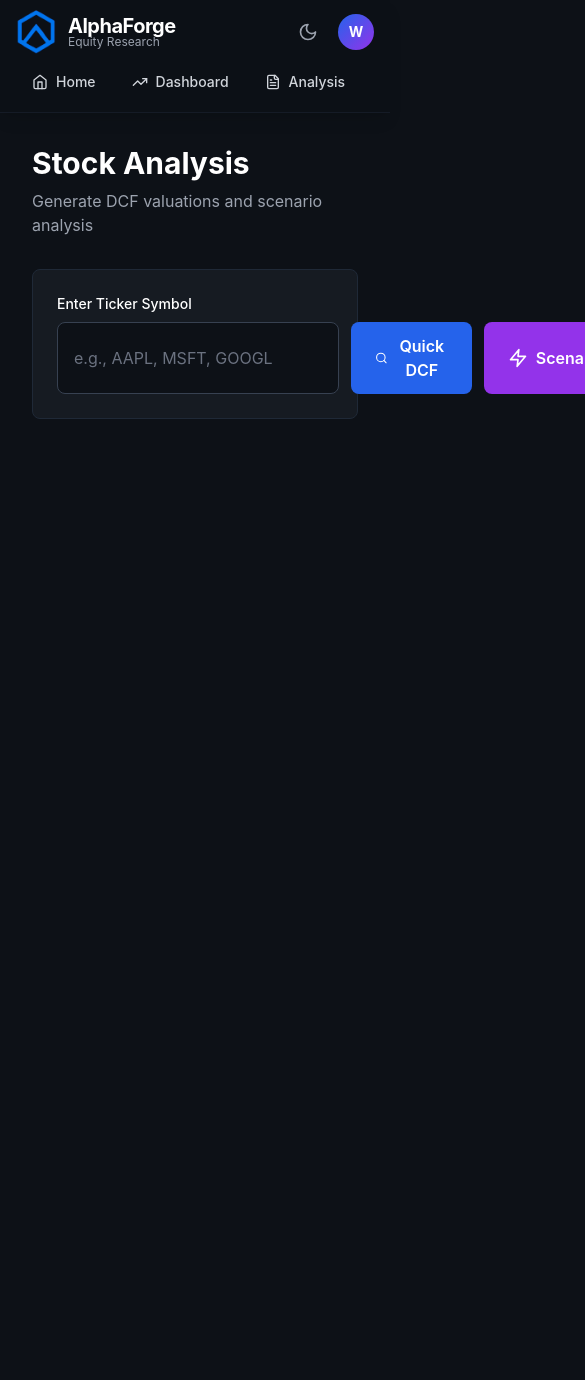
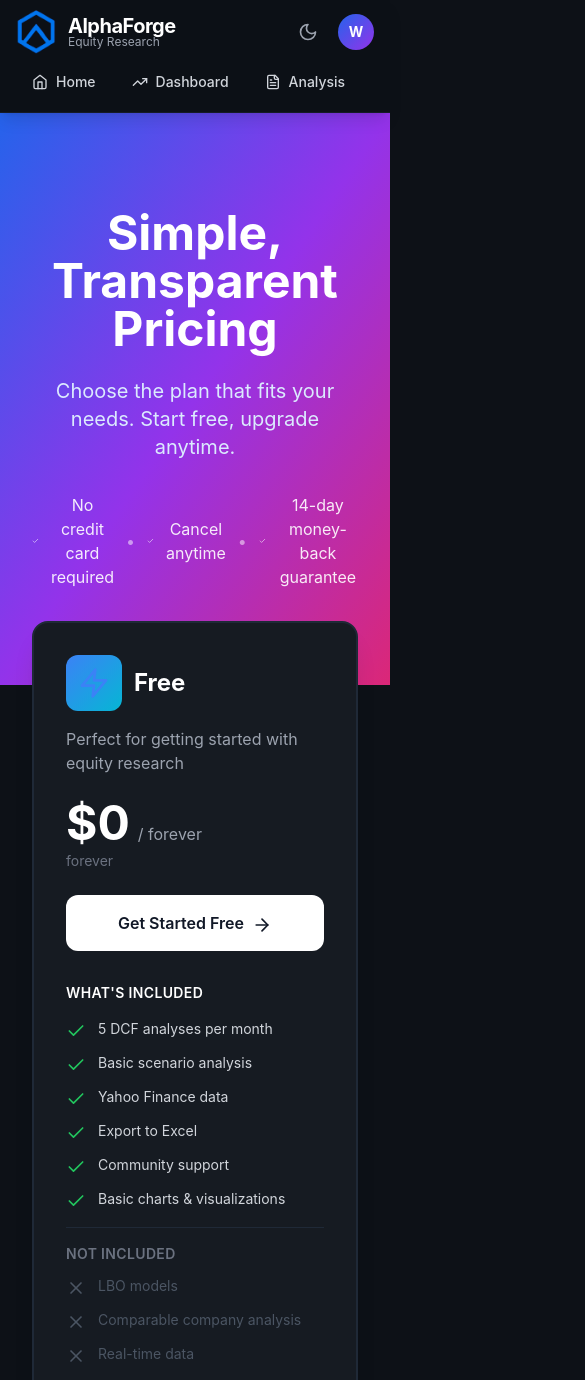
Before and after one commit to Williyami/AlphaForge, a Next.js app in the folder frontend/: page /pricing in a window 390 px wide. Shown: the top 1380 px of the page, 585 px wide, since content can reach past the window. Before the commit the page ends 957 px from the top, so only its background shows below. Built offline with nearby package versions, Linux system fonts and the light colour scheme.

Commit message:
Pricing Page

```diff
--- a/frontend/src/app/pricing/page.tsx
+++ b/frontend/src/app/pricing/page.tsx
@@ -1,268 +1,315 @@
-import { useState } from 'react';
-import { Search, DollarSign, Calendar, Zap, TrendingUp, BarChart3, Download, Save, CheckCircle } from 'lucide-react';
-import { BearIcon, BaseIcon, BullIcon } from '@/components/Icons';
-import { RevenueGrowthChart, FCFWaterfallChart, ScenarioComparisonChart, ValuationBreakdownChart } from '@/components/Charts';
-import { exportDCFToExcel, exportScenariosToExcel } from '@/lib/exportToExcel';
+"use client";
 
-export default function Analysis() {
-  const [ticker, setTicker] = useState('');
-  const [loading, setLoading] = useState(false);
-  const [results, setResults] = useState<any>(null);
-  const [scenarios, setScenarios] = useState<any>(null);
-  const [error, setError] = useState('');
-  const [showScenarios, setShowScenarios] = useState(false);
-  const [saveStatus, setSaveStatus] = useState<'idle' | 'saving' | 'saved' | 'error'>('idle');
+import { Check, X, Zap, Crown, Building2, ArrowRight } from 'lucide-react';
+import Link from 'next/link';
 
-  const handleAnalysis = async (includeScenarios = false) => {
-    if (!ticker.trim()) {
-      setError('Please enter a ticker symbol');
-      return;
-    }
-
-    setLoading(true);
-    setError('');
-    setResults(null);
-    setScenarios(null);
-
-    try {
-      const API_URL = process.env.NEXT_PUBLIC_API_URL || 'http://localhost:8000';
-
-      if (includeScenarios) {
-        const response = await fetch(`${API_URL}/api/v1/analysis/scenarios`, {
-          method: 'POST',
-          headers: { 'Content-Type': 'application/json' },
-          body: JSON.stringify({ ticker: ticker.toUpperCase() })
-        });
-
-        if (!response.ok) throw new Error('Failed to fetch scenarios');
-
-        const data = await response.json();
-        setScenarios(data);
-        setShowScenarios(true);
-      } else {
-        const response = await fetch(`${API_URL}/api/v1/analysis/quick`, {
-          method: 'POST',
-          headers: { 'Content-Type': 'application/json' },
-          body: JSON.stringify({ ticker: ticker.toUpperCase() })
-        });
-
-        if (!response.ok) throw new Error('Failed to fetch analysis');
-
-        const data = await response.json();
-        setResults(data);
-        setShowScenarios(false);
-      }
-    } catch (err: any) {
-      setError(err.message || 'An error occurred');
-    } finally {
-      setLoading(false);
-    }
-  };
-
-  const handleExport = () => {
-    if (showScenarios && scenarios) {
-      exportScenariosToExcel(scenarios);
-    } else if (results) {
-      exportDCFToExcel(results);
-    }
-  };
-
-  const handleSave = async () => {
-    setSaveStatus('saving');
-
-    try {
-      const API_URL = process.env.NEXT_PUBLIC_API_URL || 'http://localhost:8000';
-
-      const dataToSave = showScenarios ? {
-        ticker: scenarios.ticker,
-        company_name: scenarios.company_name,
-        current_price: scenarios.current_price,
-        fair_value: scenarios.scenarios.base.value_per_share,
-        upside_percent: scenarios.scenarios.base.upside,
-        enterprise_value: scenarios.base_case.enterprise_value,
-        equity_value: scenarios.base_case.equity_value,
-        dcf_results: scenarios
-      } : {
-        ticker: results.ticker,
-        company_name: results.company_name,
-        current_price: results.current_price,
-        fair_value: results.dcf_results.value_per_share,
-        upside_percent: results.upside,
-        enterprise_value: results.dcf_results.enterprise_value,
-        equity_value: results.dcf_results.equity_value,
-        dcf_results: results.dcf_results
-      };
-
-      const response = await fetch(`${API_URL}/api/v1/saved/dcf/save`, {
-        method: 'POST',
-        headers: { 'Content-Type': 'application/json' },
-        body: JSON.stringify(dataToSave)
-      });
-
-      if (response.ok) {
-        setSaveStatus('saved');
-        setTimeout(() => setSaveStatus('idle'), 3000);
-      } else {
-        throw new Error('Failed to save');
-      }
-    } catch (error) {
-      console.error('Error saving analysis:', error);
-      setSaveStatus('error');
-      setTimeout(() => setSaveStatus('idle'), 3000);
-    }
-  };
-
-  const displayData = showScenarios ? scenarios : results;
-
-  // Safely get projections
-  const projections = displayData ?
-    (showScenarios ?
-      displayData.base_case?.projections :
-      displayData.dcf_results?.projections
-    ) : null;
+export default function Pricing() {
+  const plans = [
+    {
+      name: "Free",
+      price: "$0",
+      period: "forever",
+      description: "Perfect for getting started with equity research",
+      icon: Zap,
+      iconColor: "text-blue-500",
+      gradient: "from-blue-500 to-cyan-500",
+      features: [
+        "5 DCF analyses per month",
+        "Basic scenario analysis",
+        "Yahoo Finance data",
+        "Export to Excel",
+        "Community support",
+        "Basic charts & visualizations",
+      ],
+      notIncluded: [
+        "LBO models",
+        "Comparable company analysis",
+        "Real-time data",
+        "AI-powered insights",
+        "Advanced models",
+        "API access",
+      ],
+      cta: "Get Started Free",
+      href: "/dashboard",
+      popular: false,
+    },
+    {
+      name: "Pro",
+      price: "$49",
+      period: "per month",
+      description: "For serious investors and professional analysts",
+      icon: Crown,
+      iconColor: "text-purple-500",
+      gradient: "from-purple-500 to-pink-500",
+      features: [
+        "Unlimited DCF analyses",
+        "Advanced scenario modeling",
+        "Full LBO calculator",
+        "Comparable company analysis",
+        "Real-time data feeds",
+        "AI-powered insights & commentary",
+        "Advanced charts & visualizations",
+        "Natural language queries",
+        "Export to Excel & PDF",
+        "Priority email support",
+        "Save unlimited analyses",
+        "Custom assumptions",
+      ],
+      notIncluded: [
+        "FactSet/Bloomberg integration",
+        "White-label options",
+        "API access",
+        "Team collaboration",
+      ],
+      cta: "Start 14-Day Free Trial",
+      href: "/dashboard",
+      popular: true,
+    },
+    {
+      name: "Enterprise",
+      price: "Custom",
+      period: "contact sales",
+      description: "For teams and institutional investors",
+      icon: Building2,
+      iconColor: "text-green-500",
+      gradient: "from-green-500 to-emerald-500",
+      features: [
+        "Everything in Pro",
+        "FactSet / Bloomberg integration",
+        "Morningstar data connectors",
+        "Custom financial models",
+        "White-label options",
+        "Full API access",
+        "Dedicated account manager",
+        "Custom data sources",
+        "Team collaboration tools",
+        "Advanced security & compliance",
+        "SLA guarantee",
+        "Custom integrations",
+        "On-premise deployment option",
+        "Training & onboarding",
+      ],
+      notIncluded: [],
+      cta: "Contact Sales",
+      href: "mailto:sales@alphaforge.com",
+      popular: false,
+    },
+  ];
 
   return (
-    <div className="min-h-screen bg-gray-50 dark:bg-[#0D1117] text-gray-900 dark:text-white p-8">
-      <div className="max-w-7xl mx-auto">
-        <header className="mb-8 flex items-center justify-between">
-          <div>
-            <h1 className="text-3xl font-bold mb-2 text-gray-900 dark:text-white">Stock Analysis</h1>
-            <p className="text-gray-600 dark:text-gray-400">Generate DCF valuations and scenario analysis</p>
+    <div className="min-h-screen bg-gray-50 dark:bg-[#0D1117]">
+      {/* Hero Section */}
+      <div className="relative overflow-hidden bg-gradient-to-br from-blue-600 via-purple-600 to-pink-600 py-24">
+        <div className="absolute inset-0 bg-grid-white/10"></div>
+        <div className="relative max-w-7xl mx-auto px-8 text-center">
+          <h1 className="text-5xl md:text-6xl font-bold mb-6 text-white">
+            Simple, Transparent Pricing
+          </h1>
+          <p className="text-xl md:text-2xl text-blue-100 max-w-3xl mx-auto mb-8">
+            Choose the plan that fits your needs. Start free, upgrade anytime.
+          </p>
+          <div className="flex items-center justify-center gap-3 text-white/90">
+            <Check className="h-5 w-5" />
+            <span>No credit card required</span>
+            <span className="text-white/50">•</span>
+            <Check className="h-5 w-5" />
+            <span>Cancel anytime</span>
+            <span className="text-white/50">•</span>
+            <Check className="h-5 w-5" />
+            <span>14-day money-back guarantee</span>
           </div>
-          {displayData && (
-            <div className="flex gap-3">
-              <button
-                onClick={handleSave}
-                disabled={saveStatus === 'saving'}
-                className={`px-6 py-3 rounded-lg font-semibold flex items-center gap-2 transition shadow-lg hover:shadow-xl ${
-                  saveStatus === 'saved'
-                    ? 'bg-green-600 text-white'
-                    : saveStatus === 'error'
-                    ? 'bg-red-600 text-white'
-                    : 'bg-purple-600 hover:bg-purple-700 text-white'
+        </div>
+      </div>
+
+      {/* Pricing Cards */}
+      <div className="max-w-7xl mx-auto px-8 -mt-16 pb-24">
+        <div className="grid grid-cols-1 md:grid-cols-3 gap-8">
+          {plans.map((plan) => {
+            const Icon = plan.icon;
+            return (
+              <div
+                key={plan.name}
+                className={`relative bg-white dark:bg-[#161B22] rounded-2xl shadow-xl border-2 transition-all duration-300 hover:shadow-2xl hover:-translate-y-1 ${
+                  plan.popular
+                    ? "border-purple-500 ring-4 ring-purple-500/20"
+                    : "border-gray-200 dark:border-gray-800"
                 }`}
               >
-                {saveStatus === 'saving' ? (
-                  <>
-                    <div className="animate-spin h-5 w-5 border-2 border-white border-t-transparent rounded-full" />
-                    Saving...
-                  </>
-                ) : saveStatus === 'saved' ? (
-                  <>
-                    <CheckCircle className="h-5 w-5" />
-                    Saved!
-                  </>
-                ) : saveStatus === 'error' ? (
-                  <>
-                    <Save className="h-5 w-5" />
-                    Failed
-                  </>
-                ) : (
-                  <>
-                    <Save className="h-5 w-5" />
-                    Save Analysis
-                  </>
+                {plan.popular && (
+                  <div className="absolute -top-5 left-1/2 -translate-x-1/2 bg-gradient-to-r from-purple-500 to-pink-500 text-white px-6 py-2 rounded-full text-sm font-bold shadow-lg">
+                    Most Popular
+                  </div>
                 )}
-              </button>
-              <button
-                onClick={handleExport}
-                className="px-6 py-3 bg-green-600 hover:bg-green-700 text-white rounded-lg font-semibold flex items-center gap-2 transition shadow-lg hover:shadow-xl"
-              >
-                <Download className="h-5 w-5" />
-                Export to Excel
-              </button>
+
+                <div className="p-8">
+                  {/* Icon & Name */}
+                  <div className="flex items-center gap-3 mb-4">
+                    <div
+                      className={`p-3 rounded-xl bg-gradient-to-br ${plan.gradient} bg-opacity-10`}
+                    >
+                      <Icon className={`h-8 w-8 ${plan.iconColor}`} />
+                    </div>
+                    <h3 className="text-2xl font-bold text-gray-900 dark:text-white">
+                      {plan.name}
+                    </h3>
+                  </div>
+
+                  {/* Description */}
+                  <p className="text-gray-600 dark:text-gray-400 mb-6">
+                    {plan.description}
+                  </p>
+
+                  {/* Pricing */}
+                  <div className="mb-6">
+                    <div className="flex items-baseline gap-2">
+                      <span className="text-5xl font-bold text-gray-900 dark:text-white">
+                        {plan.price}
+                      </span>
+                      {plan.period !== "contact sales" && (
+                        <span className="text-gray-600 dark:text-gray-400">
+                          / {plan.period.split(" ")[1] || plan.period}
+                        </span>
+                      )}
+                    </div>
+                    <p className="text-sm text-gray-500 dark:text-gray-500 mt-1">
+                      {plan.period}
+                    </p>
+                  </div>
+
+                  {/* CTA Button */}
+                  <Link
+                    href={plan.href}
+                    className={`block w-full py-4 px-6 rounded-xl font-semibold text-center transition-all mb-8 ${
+                      plan.popular
+                        ? "bg-gradient-to-r from-purple-500 to-pink-500 text-white hover:shadow-lg hover:shadow-purple-500/50"
+                        : "bg-gray-900 dark:bg-white text-white dark:text-gray-900 hover:bg-gray-800 dark:hover:bg-gray-100"
+                    }`}
+                  >
+                    {plan.cta}
+                    <ArrowRight className="inline-block ml-2 h-5 w-5" />
+                  </Link>
+
+                  {/* Features */}
+                  <div className="space-y-4">
+                    <p className="text-sm font-semibold text-gray-900 dark:text-white uppercase tracking-wide">
+                      What's Included
+                    </p>
+                    <ul className="space-y-3">
+                      {plan.features.map((feature) => (
+                        <li
+                          key={feature}
+                          className="flex items-start gap-3 text-gray-700 dark:text-gray-300"
+                        >
+                          <Check className="h-5 w-5 text-green-500 flex-shrink-0 mt-0.5" />
+                          <span className="text-sm">{feature}</span>
+                        </li>
+                      ))}
+                    </ul>
+
+                    {plan.notIncluded.length > 0 && (
+                      <>
+                        <div className="pt-4 border-t border-gray-200 dark:border-gray-800">
+                          <p className="text-sm font-semibold text-gray-500 dark:text-gray-500 uppercase tracking-wide mb-3">
+                            Not Included
+                          </p>
+                          <ul className="space-y-3">
+                            {plan.notIncluded.map((feature) => (
+                              <li
+                                key={feature}
+                                className="flex items-start gap-3 text-gray-500 dark:text-gray-600"
+                              >
+                                <X className="h-5 w-5 flex-shrink-0 mt-0.5" />
+                                <span className="text-sm">{feature}</span>
+                              </li>
+                            ))}
+                          </ul>
+                        </div>
+                      </>
+                    )}
+                  </div>
+                </div>
+              </div>
+            );
+          })}
+        </div>
+
+        {/* FAQ Section */}
+        <div className="mt-24 max-w-3xl mx-auto">
+          <h2 className="text-3xl font-bold text-center mb-12 text-gray-900 dark:text-white">
+            Frequently Asked Questions
+          </h2>
+          <div className="space-y-6">
+            <div className="bg-white dark:bg-[#161B22] rounded-xl p-6 border border-gray-200 dark:border-gray-800">
+              <h3 className="text-lg font-semibold mb-2 text-gray-900 dark:text-white">
+                Can I switch plans later?
+              </h3>
+              <p className="text-gray-600 dark:text-gray-400">
+                Yes! You can upgrade or downgrade your plan at any time. Changes take effect immediately, and we'll prorate any charges.
+              </p>
             </div>
-          )}
-        </header>
 
-        {/* Search Bar */}
-        <div className="bg-white dark:bg-[#161B22] rounded-lg p-6 mb-8 border border-gray-200 dark:border-gray-800">
-          <label className="block text-sm font-medium mb-2 text-gray-900 dark:text-white">Enter Ticker Symbol</label>
-          <div className="flex gap-3">
-            <input
-              type="text"
-              value={ticker}
-              onChange={(e) => setTicker(e.target.value.toUpperCase())}
-              onKeyPress={(e) => e.key === 'Enter' && handleAnalysis(false)}
-              placeholder="e.g., AAPL, MSFT, GOOGL"
-              className="flex-1 px-4 py-3 bg-gray-50 dark:bg-[#0D1117] border border-gray-300 dark:border-gray-700 rounded-lg focus:outline-none focus:ring-2 focus:ring-blue-600 text-gray-900 dark:text-white placeholder-gray-500"
-            />
-            <button
-              onClick={() => handleAnalysis(false)}
-              disabled={loading}
-              className="px-6 py-3 bg-blue-600 hover:bg-blue-700 disabled:bg-gray-400 rounded-lg font-semibold flex items-center gap-2 transition text-white"
-            >
-              <Search className="h-5 w-5" />
-              {loading ? 'Analyzing...' : 'Quick DCF'}
-            </button>
-            <button
-              onClick={() => handleAnalysis(true)}
-              disabled={loading}
-              className="px-6 py-3 bg-purple-600 hover:bg-purple-700 disabled:bg-gray-400 rounded-lg font-semibold flex items-center gap-2 transition text-white"
-            >
-              <Zap className="h-5 w-5" />
-              {loading ? 'Analyzing...' : 'Scenarios'}
-            </button>
+            <div className="bg-white dark:bg-[#161B22] rounded-xl p-6 border border-gray-200 dark:border-gray-800">
+              <h3 className="text-lg font-semibold mb-2 text-gray-900 dark:text-white">
+                What data sources do you use?
+              </h3>
+              <p className="text-gray-600 dark:text-gray-400">
+                Free tier uses Yahoo Finance. Pro includes real-time data from FinancialModelingPrep. Enterprise customers can integrate their own FactSet, Bloomberg, or Morningstar licenses.
+              </p>
+            </div>
+
+            <div className="bg-white dark:bg-[#161B22] rounded-xl p-6 border border-gray-200 dark:border-gray-800">
+              <h3 className="text-lg font-semibold mb-2 text-gray-900 dark:text-white">
+                Is there a money-back guarantee?
+              </h3>
+              <p className="text-gray-600 dark:text-gray-400">
+                Yes! We offer a 14-day money-back guarantee on all paid plans. If you're not satisfied, we'll refund your payment, no questions asked.
+              </p>
+            </div>
+
+            <div className="bg-white dark:bg-[#161B22] rounded-xl p-6 border border-gray-200 dark:border-gray-800">
+              <h3 className="text-lg font-semibold mb-2 text-gray-900 dark:text-white">
+                Do you offer discounts for students or nonprofits?
+              </h3>
+              <p className="text-gray-600 dark:text-gray-400">
+                Yes! We offer 50% off Pro plans for students and qualified nonprofit organizations. Contact us with your educational or nonprofit credentials.
+              </p>
+            </div>
+
+            <div className="bg-white dark:bg-[#161B22] rounded-xl p-6 border border-gray-200 dark:border-gray-800">
+              <h3 className="text-lg font-semibold mb-2 text-gray-900 dark:text-white">
+                What's included in Enterprise support?
+              </h3>
+              <p className="text-gray-600 dark:text-gray-400">
+                Enterprise customers get a dedicated account manager, priority support with guaranteed response times, custom integrations, on-premise deployment options, and personalized training for your team.
+              </p>
+            </div>
           </div>
         </div>
 
-        {error && (
-          <div className="bg-red-50 dark:bg-red-900/20 border border-red-200 dark:border-red-800 rounded-lg p-4 mb-8">
-            <p className="text-red-700 dark:text-red-400">{error}</p>
+        {/* CTA Section */}
+        <div className="mt-24 text-center bg-gradient-to-br from-blue-600 to-purple-600 rounded-2xl p-12">
+          <h2 className="text-3xl md:text-4xl font-bold mb-4 text-white">
+            Ready to transform your equity research?
+          </h2>
+          <p className="text-xl text-blue-100 mb-8 max-w-2xl mx-auto">
+            Join thousands of investors and analysts using AlphaForge to make better investment decisions.
+          </p>
+          <div className="flex flex-col sm:flex-row gap-4 justify-center">
+            <Link
+              href="/dashboard"
+              className="px-8 py-4 bg-white text-purple-600 rounded-xl font-semibold hover:bg-gray-100 transition inline-flex items-center justify-center gap-2"
+            >
+              Start Free Trial
+              <ArrowRight className="h-5 w-5" />
+            </Link>
+            <Link
+              href="mailto:sales@alphaforge.com"
+              className="px-8 py-4 bg-purple-700 text-white rounded-xl font-semibold hover:bg-purple-800 transition border-2 border-white/20"
+            >
+              Talk to Sales
+            </Link>
           </div>
-        )}
-
-        {/* Results */}
-        {displayData && (
-          <div className="space-y-8">
-            {/* Company Header */}
-            <div className="bg-white dark:bg-[#161B22] rounded-lg p-6 border border-gray-200 dark:border-gray-800">
-              <div className="flex items-center justify-between">
-                <div>
-                  <h2 className="text-2xl font-bold text-gray-900 dark:text-white">{displayData.ticker}</h2>
-                  <p className="text-gray-600 dark:text-gray-400">{displayData.company_name}</p>
-                </div>
-                <div className="text-right">
-                  <p className="text-sm text-gray-600 dark:text-gray-400">Current Price</p>
-                  <p className="text-2xl font-bold text-gray-900 dark:text-white">
-                    ${displayData.current_price?.toFixed(2) || '0.00'}
-                  </p>
-                </div>
-              </div>
-            </div>
-
-            {/* Charts - only show if we have projections */}
-            {projections && projections.length > 0 && (
-              <>
-                <div className="grid grid-cols-1 lg:grid-cols-2 gap-6">
-                  <RevenueGrowthChart data={projections} />
-                  <FCFWaterfallChart data={projections} />
-                </div>
-
-                {showScenarios && (
-                  <div className="grid grid-cols-1 lg:grid-cols-2 gap-6">
-                    <ScenarioComparisonChart data={scenarios?.scenarios || {}} currentPrice={displayData.current_price} />
-                    <ValuationBreakdownChart
-                      data={{
-                        pv_fcf: projections.reduce((sum: number, p: any) => sum + (p.pv_fcf || 0), 0),
-                        pv_terminal: scenarios?.base_case?.pv_terminal_value || 0
-                      }}
-                    />
-                  </div>
-                )}
-              </>
-            )}
-
-            {/* No projections message */}
-            {(!projections || projections.length === 0) && (
-              <div className="bg-yellow-50 dark:bg-yellow-900/20 border border-yellow-200 dark:border-yellow-800 rounded-lg p-4">
-                <p className="text-yellow-700 dark:text-yellow-400">
-                  Charts are unavailable. Projection data is loading or not available for this analysis.
-                </p>
-              </div>
-            )}
-          </div>
-        )}
+        </div>
       </div>
     </div>
   );
--- a/frontend/src/components/Navigation.tsx
+++ b/frontend/src/components/Navigation.tsx
@@ -3,7 +3,7 @@
 import Link from "next/link";
 import { usePathname } from "next/navigation";
 import { useTheme } from "next-themes";
-import { Sun, Moon, Home, BarChart3, TrendingUp, FileText, Briefcase, BookmarkCheck } from "lucide-react";
+import { Sun, Moon, Home, BarChart3, TrendingUp, FileText, Briefcase, DollarSign } from "lucide-react";
 import { TextLogo } from "./Logo";
 import { useEffect, useState } from "react";
 
@@ -19,7 +19,7 @@
     { href: "/dashboard", label: "Dashboard", icon: TrendingUp },
     { href: "/analysis", label: "Analysis", icon: FileText },
     { href: "/lbo", label: "LBO", icon: Briefcase },
-    { href: "/saved", label: "Saved", icon: BookmarkCheck },
+    { href: "/pricing", label: "Pricing", icon: DollarSign },
   ];
 
   const currentTheme = theme === 'system' ? systemTheme : theme;
```
